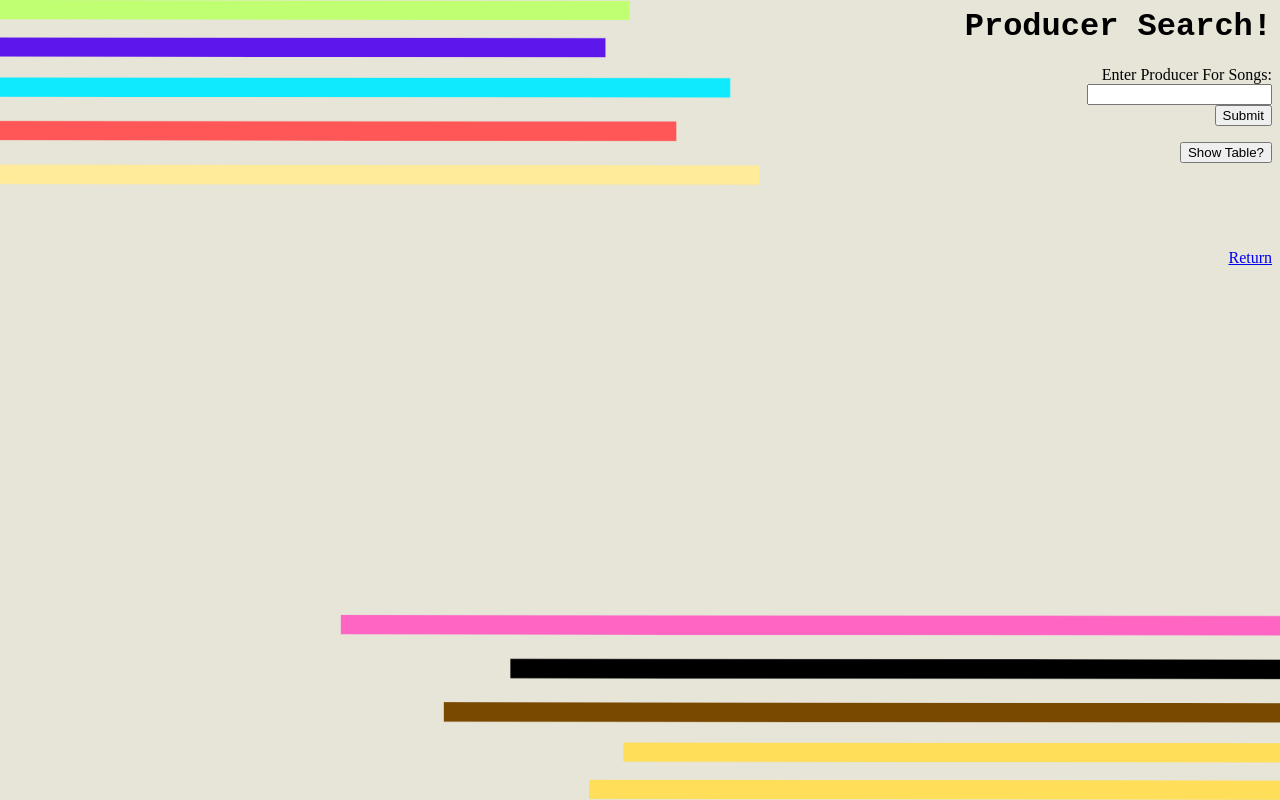
After one commit to KodyMcmillan007/VoicebankSystem, a Flask app: page /interface_producersearch.html in a window 1280 px wide. The commit adds this page. Run offline with Flask 3, Linux system fonts and the light colour scheme; some web fonts are replaced.

Commit message:
New Pages (WIP)

```diff
--- a/app.py
+++ b/app.py
@@ -195,6 +195,7 @@ def voicebank_songs():
         results.append(new_voice_bank)
     return results, storage_text
 #---------------------------------------------------
+@app.route('/interface_producersearch.html', methods=['GET', 'POST'])
 def voicebank_producers():
     '''Voicebank_producers is a def function to call forward the information for interface page
     based on finding informaiton by comparing the producers of songs by the information the user
@@ -222,7 +223,31 @@ def voicebank_producers():
         except:
             print ("System Failure")
         print(results)
-    return voicebank_producers()
+    #---------------------------------------------------
+        if len(results) != 0:
+            name_equal_to_storage_query = (f"""SELECT Name
+            FROM Songs
+            WHERE Producer = {results[0][0]};
+            """)
+            cursor.execute(name_equal_to_storage_query)
+            search_types = cursor.fetchall()
+            # If name is equal to the song storage of Voicebank, store songs
+            for j in search_types:
+                print("j",j)
+                song_id_query = ("""SELECT Name
+                FROM Producer
+                WHERE ID = ?;
+                """)
+                cursor.execute(song_id_query,(j))
+                producer_name = cursor.fetchall()
+                print("Name", producer_name)
+                Storage_producer_text += " || " +str(producer_name[0][0])
+            print ("bleh", Storage_producer_text)
+        else:
+            Storage_producer_text = ("Please Insert A Stored Data")
+        print ("boo",Storage_producer_text)
+        print ("Kody", results)
+    return render_template("interface_producersearch.html", send_data = Storage_producer_text)
 #---------------------------------------------------
 if __name__ == '__main__':
     app.run(debug=True)
--- /dev/null
+++ b/templates/interface_producersearch.html
@@ -0,0 +1,50 @@
+<link rel="stylesheet" href = "{{url_for('static', filename = 'interfacesearch.css')}}">
+<html>
+    <head>
+        <title>Interface_Producer System</title>
+    </head>
+    <body>
+        <h1>Producer Search!</h1>
+
+        <p class="footer">
+            <form method="POST">
+                <label for="username">Enter Producer For Songs:</label>
+                <input type="text" ID="username" name="voicebank_id" required>
+                <button type="submit">Submit</button>
+            </form>
+            <p class="table_producer-shower">
+                <form action="/show_table" method="post" class="table-form">
+                    <input type="submit" value="Show Table?">
+                </form>
+            </p>
+            <div class="voicebank-item-wrapper">
+                {% if send_data %}
+                <p>This producer made these songs, {{send_data}}</p>
+                 {% endif %}
+            </div>
+
+        </p>
+        <p class="footer">
+            <br>
+            <br>
+            <br>
+            <a href="/interfacesearch.html">Return</a>
+        </p>
+
+        {% if show_table %}
+        <table>
+            {% for line in final %}
+            <tr>
+                {% for item in line %}
+                    <td>
+                {{ item }}
+                    </td>
+                {% endfor %}
+                    </tr>
+                {% endfor %}
+            </tr>
+        </table>
+        {% endif %}
+    </body>
+
+</html>
--- a/templates/interfacesearch.html
+++ b/templates/interfacesearch.html
@@ -4,7 +4,7 @@
         <title>Interface System</title>
     </head>
     <body>
-        <h1>InterFace Search!</h1>
+        <h1>Song Search!</h1>
 
         <p class="footer">
             <form method="POST">
@@ -29,6 +29,7 @@
             <br>
             <br>
             <a href="/">Back To Homepage</a>
+            <a href="/interface_producersearch.html">Producer Search</a>
         </p>
 
         {% if show_table %}
```
